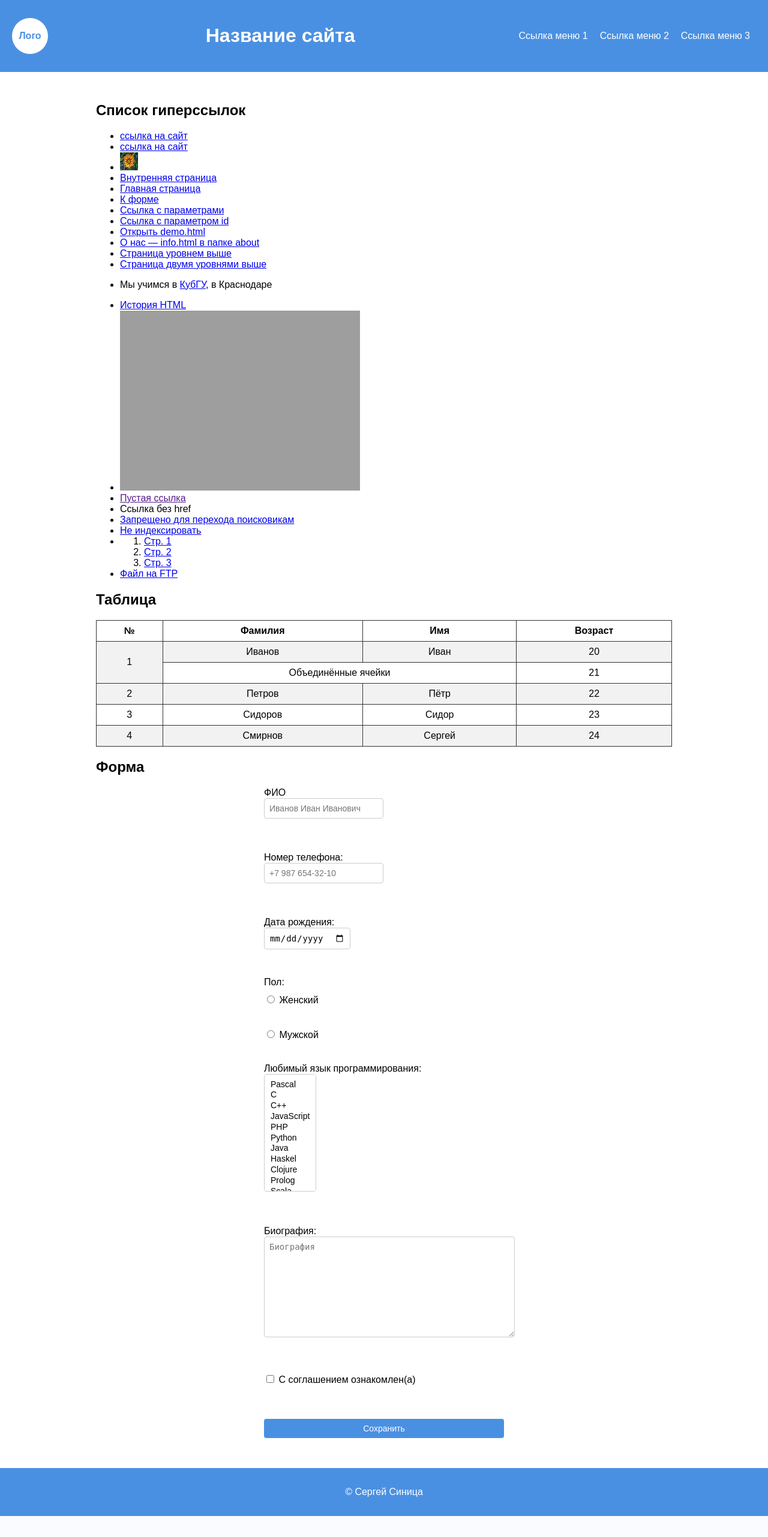
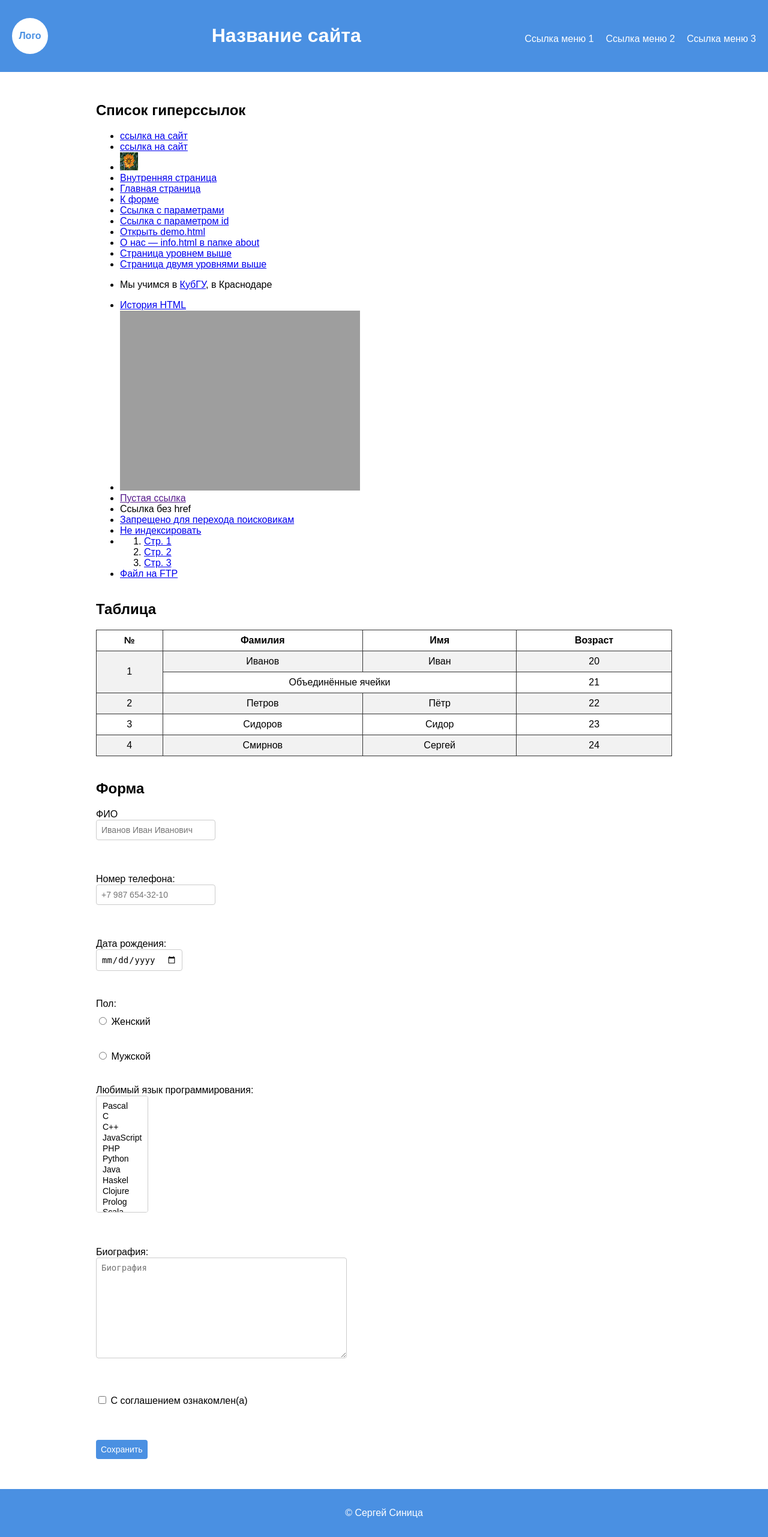
Before and after one commit to Anile7/Anile7.github.io, a PHP site: page / in a window 1280 px wide. Shown: the whole page at 60% size. Before the commit the page ends 2528 px from the top, so only its background shows below. Run offline with PHP 8.4, Linux system fonts and the light colour scheme; grey boxes are pictures that could not be loaded.

Commit message:
Update style.css

```diff
--- a/style.css
+++ b/style.css
@@ -12,6 +12,7 @@
     padding: 20px;
     display: flex;
     align-items: center;
+    text-align: center;
     justify-content: space-between;
 }
 
@@ -25,17 +26,16 @@
     align-items: center;
     justify-content: center;
     font-weight: bold;
+    margin-bottom: 10px;
 }
 
 header nav ul {
     list-style: none;
-    margin: 0;
+    margin: 10px 0 0 0;
     padding: 0;
     display: flex;
-}
-
-header nav ul li {
-    margin: 0 10px;
+    flex-direction: column;
+    gap: 10px;
 }
 
 header nav ul li a {
@@ -48,6 +48,11 @@
     max-width: 960px;
     margin: 20px auto;
     padding: 10px;
+}
+
+.content {
+     display: flex;
+     flex-direction: column;
 }
 
 /* Таблица */
@@ -67,6 +72,10 @@
     background-color: #f2f2f2;
 }
 
+.table {
+    order: -1;
+}
+
 /* Подвал */
 footer {
     background: #4A90E2;
@@ -81,8 +90,8 @@
     display: flex;
     flex-direction: column;
     gap: 10px;
-    max-width: 400px;
-    margin: 20px auto;
+    max-width: 100%;
+    margin: 20px 0;
 }
 
 input, select, textarea, button {
@@ -97,15 +106,34 @@
     color: white;
     border: none;
     cursor: pointer;
+    align-self: flex-start;
+    width: auto;
 }
 
 button:hover {
     background: #357ABD;
 }
 
-@media (max-width: 600px) {
+@media (min-width: 768px) {
     header nav ul {
-        flex-direction: column;
-        gap: 10px;
+        flex-direction: row;
+        justify-content: center;
+        gap: 20px;
+    }
+    header .logo {
+        margin-bottom: 0;
+    }
+
+    header nav ul {
+        flex-direction: row;
+    }
+
+    main {
+        max-width: 960px;
+        margin: 20px auto;
+    }
+
+    .table {
+        order: 0;
     }
 }
```
